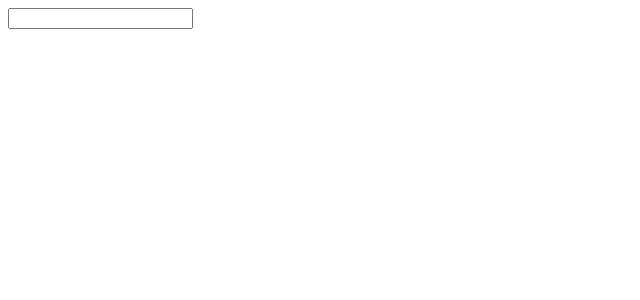
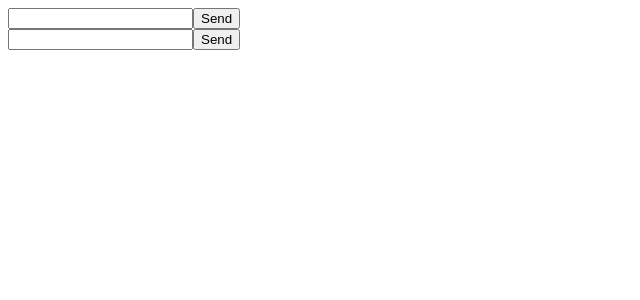
Before and after one commit to adibwoy/ng-chat, an Angular app: page / in a window 1280 px wide. Shown: the top 300 px of the page, without its empty margins (0-640 px from the left). Built offline with nearby package versions, Linux system fonts and the light colour scheme.

Commit message:
[NG] Establishing Comm

```diff
--- a/src/app/app.component.html
+++ b/src/app/app.component.html
@@ -1,4 +1,5 @@
 <!--The whole content below can be removed with the new code.-->
 <div>
-  <app-chat-window></app-chat-window>
+  <app-chat-window [senderId]="robsId" [receiverId]="laurasId"></app-chat-window>
+  <app-chat-window [receiverId]="robsId" [senderId]="laurasId"></app-chat-window>
 </div>
--- a/src/app/app.component.ts
+++ b/src/app/app.component.ts
@@ -1,4 +1,4 @@
-import { Component } from '@angular/core';
+import {Component} from '@angular/core';
 
 @Component({
   selector: 'app-root',
@@ -6,5 +6,6 @@ import { Component } from '@angular/core';
   styleUrls: ['./app.component.css']
 })
 export class AppComponent {
-  title = 'app';
+  robsId: number = 1;
+  laurasId: number = 2;
 }
--- a/src/app/components/chat-window/chat-window.component.html
+++ b/src/app/components/chat-window/chat-window.component.html
@@ -3,4 +3,5 @@
     {{message}}
   </span>
   <input type="text" />
+  <button (click)="sendMessage()">Send</button>
 </div>
--- a/src/app/components/chat-window/chat-window.component.ts
+++ b/src/app/components/chat-window/chat-window.component.ts
@@ -1,9 +1,10 @@
-import {Component, Input, OnInit} from '@angular/core';
+import {AfterViewInit, Component, Input, OnDestroy, OnInit} from '@angular/core';
 import {UserService} from "../../services/user.service";
 import {Subject} from "rxjs/Subject";
 import {Observable} from "rxjs/Observable";
 import {MessageService} from "../../services/message.service";
 import {User} from "../../model/user";
+import {Subscription} from "rxjs/Subscription";
 
 @Component({
   selector: 'app-chat-window',
@@ -11,7 +12,7 @@ import {User} from "../../model/user";
   styleUrls: ['./chat-window.component.css'],
   providers: [UserService]
 })
-export class ChatWindowComponent implements OnInit {
+export class ChatWindowComponent implements OnDestroy, OnInit, AfterViewInit {
 
   messages: string[] = [];
 
@@ -45,7 +46,7 @@ export class ChatWindowComponent implements OnInit {
        * but I am doing it here because this is where the Sender ID is actually
        * initialized
        */
-      this.messageService.register(value, this.receiver);
+      this.messageService.register(value, this.messengerObs);
     }
   }
 
@@ -72,14 +73,25 @@ export class ChatWindowComponent implements OnInit {
    * The receiver will subscribe to this observable
    * @returns {Observable<String>}
    */
-  get receiver(): Observable<String> {
+  get messengerObs(): Observable<String> {
     return this.messenger.asObservable();
   }
+
+  private receiverSub: Subscription;
 
   constructor(private userService: UserService, private messageService: MessageService) {
   }
 
   ngOnInit() {
+  }
+
+  ngAfterViewInit() {
+    const receiver: Observable<string> = this.messageService.subscribe(this.receiverId);
+    if (receiver) {
+      this.receiverSub = receiver.subscribe((message) => {
+        console.log(message);
+      });
+    }
   }
 
   populateUserInfo(id: number): void {
@@ -91,4 +103,11 @@ export class ChatWindowComponent implements OnInit {
     }
   }
 
+  sendMessage(): void {
+  }
+
+  ngOnDestroy() {
+    this.receiverSub.unsubscribe();
+  }
+
 }
--- a/src/app/services/message.service.ts
+++ b/src/app/services/message.service.ts
@@ -1,5 +1,6 @@
 import {Injectable} from '@angular/core';
 import {Observable} from "rxjs/Observable";
+import {Subscription} from "rxjs/Subscription";
 
 @Injectable()
 export class MessageService {
@@ -9,8 +10,12 @@ export class MessageService {
   constructor() {
   }
 
-  register(userId: number, userReceiver: Observable<string>) {
+  register(userId: number, userReceiver: Observable<string>): void {
     this.userMap.set(userId, userReceiver);
   }
 
+  subscribe(id: number): Observable<string> {
+    return this.userMap.get(id);
+  }
+
 }
```
